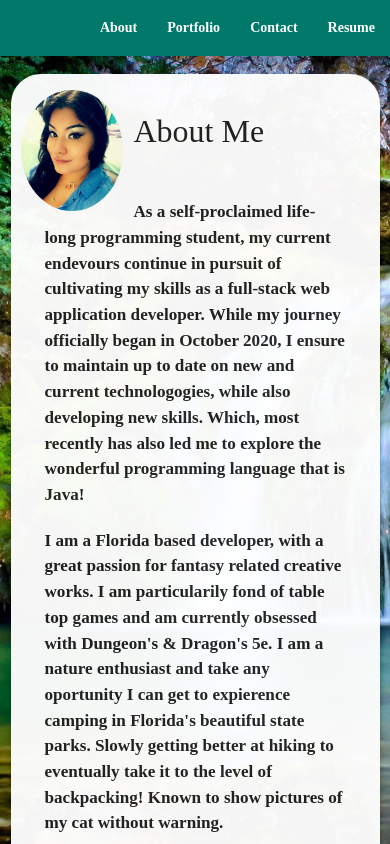
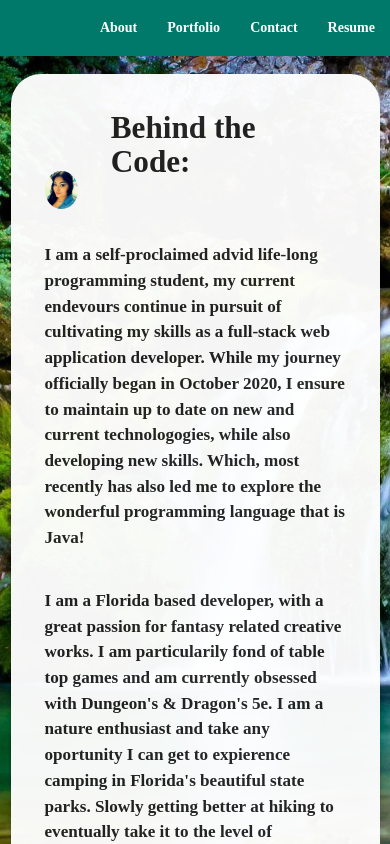
Before and after one commit to Elysiayn/Wendy-Lemus, a React (Create React App) app: page / in a window 390 px wide. Shown: the top 844 px of the page. Built offline with nearby package versions, Linux system fonts and the light colour scheme; a web font is replaced by a local one.

Commit message:
fix max-width 992px responsiveness

```diff
--- a/src/components/About/index.js
+++ b/src/components/About/index.js
@@ -1,34 +1,72 @@
 import React from "react";
-import Profile from "./pic_crop.jpg"
+import Profile from "./pic_crop.jpg";
 
 const About = () => (
 	<div className="row about">
-    <div  className="col s12 m12 l12 ">
-      <div className="card aboutCard ">
-
-      <div className="col s4 m3 l2">
-        <img alt="Wendy Lemus profile" className="circle responsive-img profileImg" src={Profile}></img>
+		{/* content responsiveness */}
+		<div className="col">
+			{/* entire about content */}
+			<div className="card-panel aboutCard">
+				{/* img and title container */}
+				<div className="aboutTitle">
+					<div className="col s4 m4 l2 ">
+						<img
+							alt="Wendy Lemus profile headshot"
+							className="circle responsive-img"
+							src={Profile}
+						></img>
 					</div>
 
+					<div className="col s8 m8 l10">
+						<h1>Behind the Code:</h1>
+					</div>
+
+					{/* END img and title */}
+				</div>
+
+				{/* about text */}
 				<div className="card-content">
-        <h1 data-testid="h1tag">About Me</h1>
 					<p className="aboutText flow-text">
-            As a self-proclaimed life-long programming student, my current endevours continue in pursuit of cultivating my skills as a full-stack web application developer.
-            While my journey officially began in October 2020, I ensure to maintain up to date on new and current technologogies, while also developing new skills. Which, most recently
-            has also led me to explore the wonderful programming language that is Java!
+						I am a self-proclaimed advid life-long
+						programming student, my current endevours
+						continue in pursuit of cultivating my skills as
+						a full-stack web application developer. While my
+						journey officially began in October 2020, I
+						ensure to maintain up to date on new and current
+						technologogies, while also developing new
+						skills. Which, most recently has also led me to
+						explore the wonderful programming language that
+						is Java!
 					</p>
 					<p className="aboutText flow-text">
-            I am a Florida based developer, with a great passion for fantasy related creative works. I am particularily fond of table top games and am currently obsessed with Dungeon's
-            & Dragon's 5e. I am a nature enthusiast and take any oportunity I can get to expierence camping in Florida's beautiful state parks. Slowly getting better at hiking to eventually
-            take it to the level of backpacking! Known to show pictures of my cat without warning.
+						I am a Florida based developer, with a great
+						passion for fantasy related creative works. I am
+						particularily fond of table top games and am
+						currently obsessed with Dungeon's & Dragon's 5e.
+						I am a nature enthusiast and take any oportunity
+						I can get to expierence camping in Florida's
+						beautiful state parks. Slowly getting better at
+						hiking to eventually take it to the level of
+						backpacking! Known to show pictures of my cat
+						without warning.
 					</p>
 					<p className="aboutText flow-text">
-            Feel free to stop by my contact page and reach out to me for any inquiries!
+						Feel free to stop by my contact page and reach
+						out to me for any inquiries!
 					</p>
+					{/* END text */}
 				</div>
+
+				{/* END about content  */}
 			</div>
+
+			{/* END col div */}
 		</div>
+
+		{/* END row about div */}
 	</div>
+
+	// no div beyond
 );
 
 export default About;
--- a/src/index.css
+++ b/src/index.css
@@ -32,23 +32,36 @@
   background-color: rgba(255, 255, 255, 1);
   opacity: .96;
   font-family: 'Shippori Mincho B1', serif;
-  font-size: large;
-  font-weight: bolder;
+  font-weight: 900 !important;
   min-height: 50vh;
+}
+
+.aboutTitle{
+  display: flex;
+  align-items: flex-end !important;
+
 }
 
 h1{
   margin-top: 0% !important;
+  font-weight: 900 !important;
 }
 
 .aboutText{
   padding: 10px;
 }
 
-.profileImg{
+
+
+/* img.responsive-img{
+
+
+} */
+
+/* .profileImg{
   margin-top:15%;
   margin-bottom: 0px;
-}
+} */
 
 /* contact */
 .contact{
@@ -175,8 +188,8 @@ ul{
 /* Extra small devices (phones, 600px and down) */
 @media only screen and (max-width: 600px) {
 
-  h1 {
-    font-size: xx-large !important;
+  h1{
+    font-size: 8vw !important;
     padding: 5%;
     }
 
@@ -190,6 +203,25 @@ ul{
     margin: 10px;
 }
 
+/* .aboutTitle{
 
+} */
 
 }
+
+/* Large devices (laptops/desktops, 992px max and down) */
+@media only screen and (max-width: 992px) {
+
+.row .col.m4{
+  width: 16.6666666667% !important;
+}
+
+.row .col.m8{
+  width:83.3333333333% !important;
+}
+
+/* img.responsive-img{
+
+} */
+
+}
```
Lines whose indentation alone changed are shown as unchanged.
